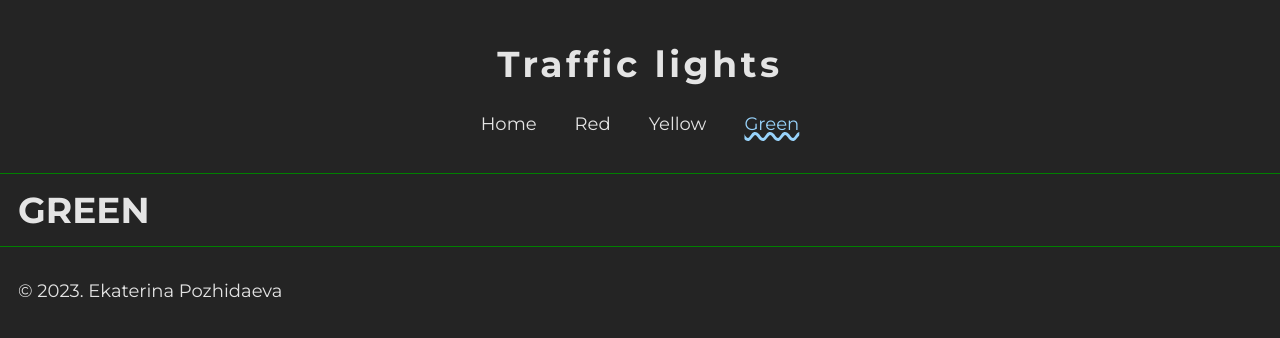
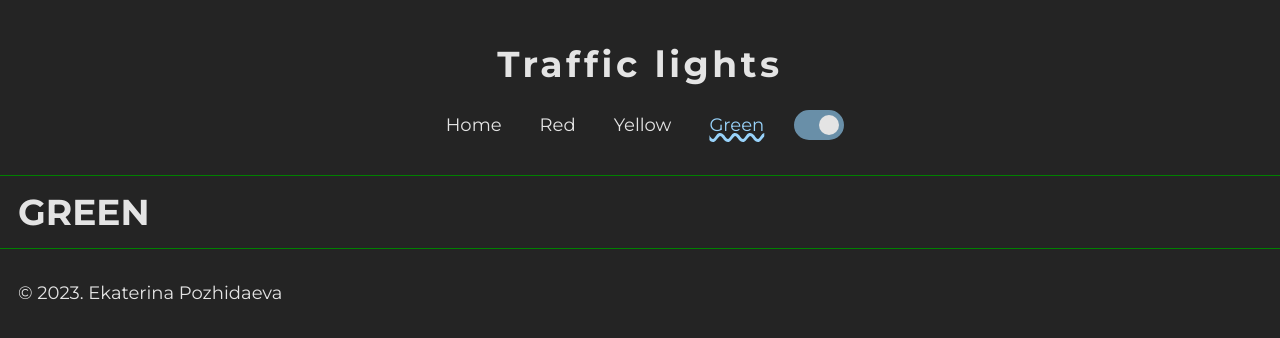
Before and after one commit to kateworks/react-traffic-lights, a React (Create React App) app: page /green in a window 1280 px wide. Shown: the top 338 px of the page. Built offline with nearby package versions, Linux system fonts and the light colour scheme.

Commit message:
feat: create ToggleSwitch component

```diff
--- a/src/components/Header/Header.jsx
+++ b/src/components/Header/Header.jsx
@@ -1,8 +1,10 @@
-import { NLink } from '..';
+import { useState } from 'react';
+import { NLink, ToggleSwitch } from '..';
 import { navLinks } from '../../utils/const';
 import styles from './Header.module.css';
 
 function Header() {
+  const [isChecked, setIsChecked] = useState(true);
 
   const navList = navLinks.map(({id, title, link, end}) => (
     <li key={id} className={styles.header__item}>
@@ -17,10 +19,15 @@ function Header() {
       <h1 className={styles.header__title}>
         Traffic lights
       </h1>
-      <nav>
+      <nav className={styles.header__nav}>
         <ul className={styles.header__list}>
           {navList}
         </ul>
+        <ToggleSwitch
+          name="toggle-button"
+          isChecked={isChecked}
+          onChange={() => setIsChecked(x => !x)}
+        />
       </nav>
     </header>
   );
--- a/src/components/Header/Header.module.css
+++ b/src/components/Header/Header.module.css
@@ -13,6 +13,14 @@
   font-weight: 700;
   letter-spacing: 0.2rem;
   text-align: center;
+}
+
+.header__nav {
+  display: flex;
+  flex-flow: row nowrap;
+  gap: 20px;
+  align-items: center;
+  line-height: 20px;
 }
 
 .header__list {
@@ -38,8 +46,16 @@
 @media screen and (max-width: 375px) {
   .header {
     padding: 1rem 10px;
-    padding-bottom: 1.5rem;
     gap: 5px;
+  }
+
+  .header__title {
+    font-size: 1.5rem;
+  }
+
+  .header__nav {
+    flex-flow: column nowrap;
+    gap: 15px;
   }
 
   .header__list {
--- /dev/null
+++ b/src/components/ToggleSwitch/ToggleSwitch.jsx
@@ -0,0 +1,24 @@
+import styles from './ToggleSwitch.module.css';
+
+function ToggleSwitch({ name, isChecked, onChange }) {
+  const toggleState = isChecked || false;
+
+  return (
+    <label className={styles.toggle}>
+      <input
+        type="checkbox"
+        name={name}
+        aria-label='Toggle switch'
+        aria-checked={toggleState}
+        tabIndex={0}
+        className={styles.toggle__input}
+        checked={toggleState}
+        onChange={onChange}
+      />
+
+      <span className={styles.toggle__slider}/>
+    </label>
+  );
+}
+
+export default ToggleSwitch;
--- /dev/null
+++ b/src/components/ToggleSwitch/ToggleSwitch.module.css
@@ -0,0 +1,63 @@
+.toggle {
+  position: relative;
+  display: block;
+  flex: none;
+  width: 50px;
+  height: 30px;
+}
+
+.toggle__input {
+  opacity: 0;
+  width: 0;
+  height: 0;
+}
+
+.toggle__slider {
+  position: absolute;
+  top: 0;
+  left: 0;
+  right: 0;
+  bottom: 0;
+  background-color: var(--color-main-bg);
+  border: 2px solid var(--color-frame);
+  border-radius: 20px;
+  cursor: pointer;
+  transition: opacity 0.5s linear;
+}
+
+.toggle__slider:before {
+  position: absolute;
+  content: "";
+  height: 20px;
+  width: 20px;
+  left: 3px;
+  bottom: 3px;
+  background-color: var(--color-white);
+  border-radius: 50%;
+  transition: 0.3s linear;
+}
+
+.toggle__input:checked + .toggle__slider {
+  background-color: var(--color-frame);
+}
+
+.toggle__input:checked + .toggle__slider:before {
+  transform: translateX(100%);
+}
+
+.toggle__input:focus-visible + .toggle__slider {
+  outline: var(--outline-focus);
+  outline-offset: var(--outline-offset);
+}
+
+.toggle__slider:hover {
+  cursor: pointer;
+  opacity: var(--opacity-on-hover);
+}
+
+@supports not selector(:focus-visible) {
+  .toggle__input:focus + .toggle__slider {
+    outline: var(--outline-focus);
+    outline-offset: var(--outline-offset);
+  }
+}
--- a/src/components/index.js
+++ b/src/components/index.js
@@ -1,4 +1,5 @@
 export { default as Footer } from './Footer/Footer';
 export { default as Header } from './Header/Header';
 export { default as NLink } from './NLink/NLink';
+export { default as ToggleSwitch } from './ToggleSwitch/ToggleSwitch';
 export { default as TrafficLights } from './TrafficLights/TrafficLights';
--- a/src/index.css
+++ b/src/index.css
@@ -1,6 +1,6 @@
 @import url('https://fonts.googleapis.com/css2?family=Montserrat:wght@400;700&display=swap');
 
-* {
+*, *::before, *::after {
   box-sizing: border-box;
   padding: 0;
   margin: 0;
@@ -16,6 +16,7 @@
   --color-frame:  #698fa8;
   --outline-focus: 2px dotted var(--color-link-active);
   --outline-offset: 7px;
+  --opacity-on-hover: 0.7;
 }
 
 body {
```
